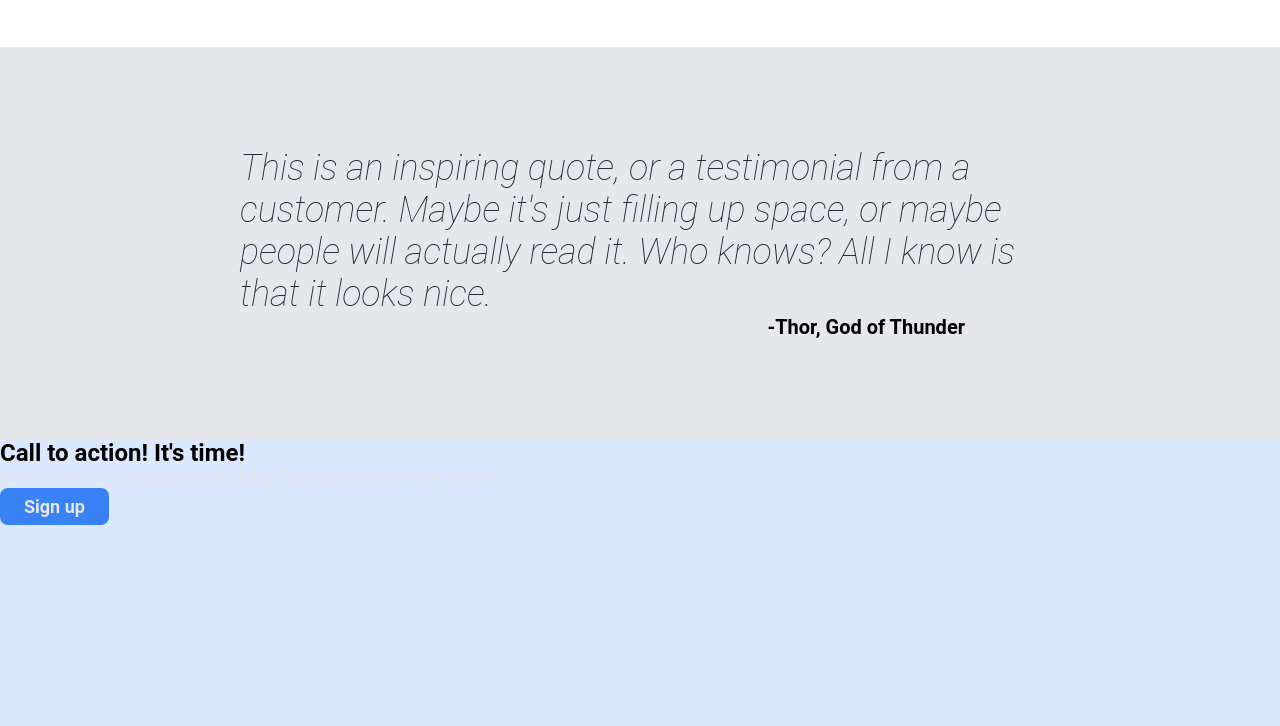
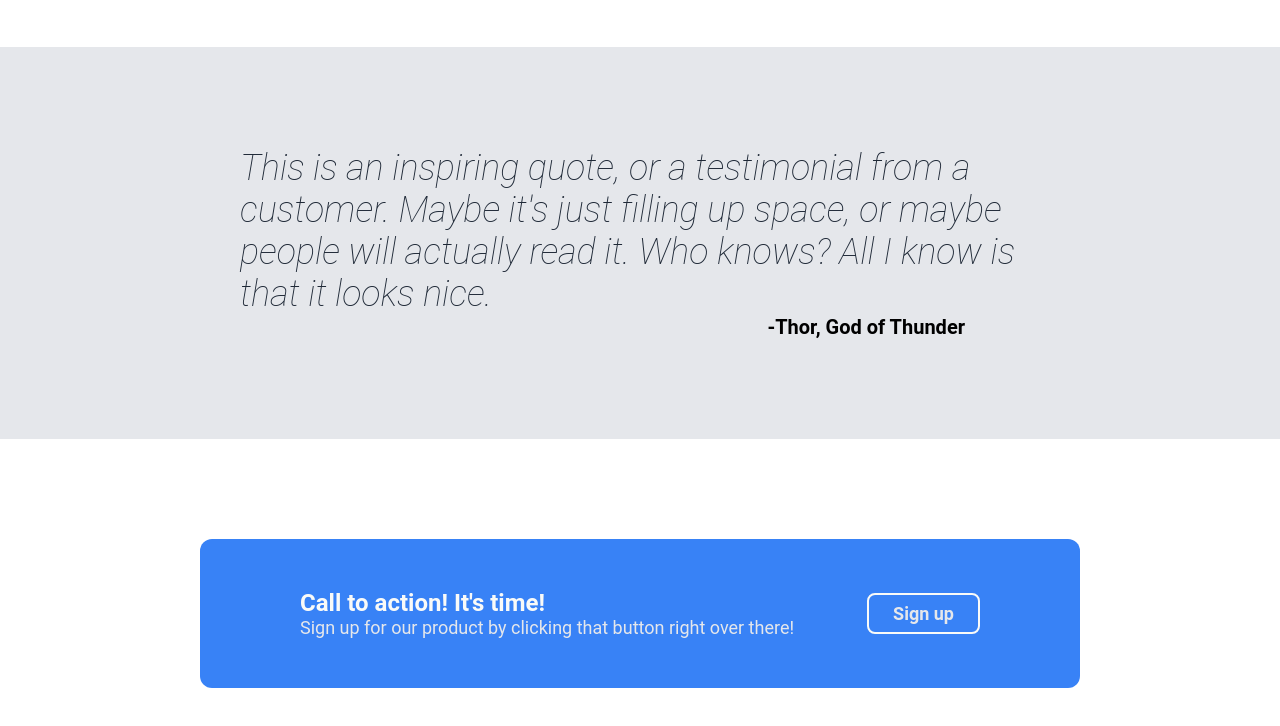
Before and after one commit to sfratczak/odin-landing-page, a plain HTML site: page index.html in a window 1280 px wide. Shown: the part 914-1640 px from the top of the page. Before the commit the page ends 1439 px from the top, so only its background shows below. Drawn offline with Linux system fonts and the light colour scheme.

Commit message:
Stylized Call to Action section in CSS

```diff
--- a/styles.css
+++ b/styles.css
@@ -25,6 +25,12 @@ button {
     color: #E5E7EB;
 }
 
+.textstyle-header {
+    font-size: 24px;
+    font-weight: bold;
+    color: #F9FAF8;
+}
+
 /* HEADER */
 
 .header {
@@ -36,9 +42,6 @@ button {
 }
 
 .header-logo {
-    font-size: 24px;
-    font-weight: bold;
-    color: #F9FAF8;
     flex: none;
     padding-right: 24px;
 }
@@ -160,3 +163,29 @@ button {
     align-self: flex-end;
     padding-right: 75px;
 }
+
+/* CALL TO ACTION SECTION */
+
+.calltoaction-section {
+    padding: 100px 200px;
+    background-color: white;
+    display: flex;
+}
+
+.calltoaction-window {
+    background-color: #3882F6;
+    padding: 50px 100px;
+    border-radius: 12px;
+    flex: 1;
+    display: flex;
+    align-items: center;
+    justify-content: space-between;
+    gap: 24px;
+}
+
+.calltoaction-window button {
+    border-style: solid;
+    border-width: 2px;
+    border-color: #F9FAF8;
+    flex: none;
+}
```
